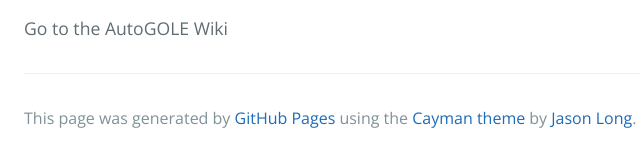
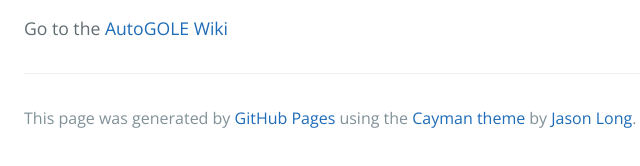
Before and after one commit to AutomatedGOLE/AutomatedGOLE.github.io, a plain HTML site: page index.html in a window 1280 px wide. Shown: the part 404-570 px from the top of the page, 200-840 px from the left. Drawn offline with nearby package versions, Linux system fonts and the light colour scheme.

Commit message:
Update index.html

```diff
--- a/index.html
+++ b/index.html
@@ -19,7 +19,7 @@
       <h1>
 <a id="welcome" class="anchor" href="#welcome" aria-hidden="true"><span class="octicon octicon-link"></span></a>Welcome!</h1>
 
-<p>Go to the <a href='https://github.com/AutomatedGOLE/AutomatedGOLE.github.io/wiki'></a>AutoGOLE Wiki</a></p>
+<p>Go to the <a href='https://github.com/AutomatedGOLE/AutomatedGOLE.github.io/wiki'>AutoGOLE Wiki</a></p>
 
       <footer class="site-footer">
 
```
